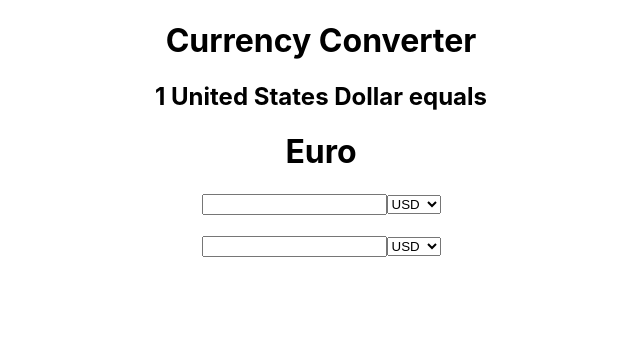
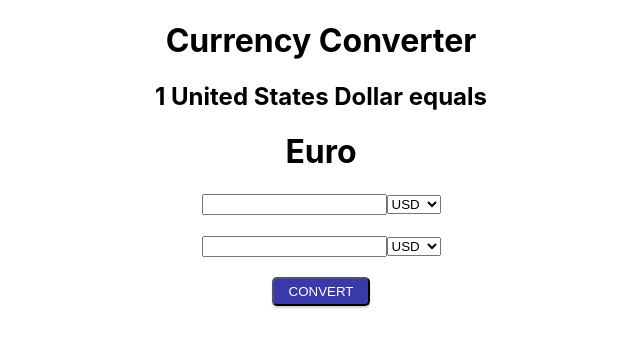
Before and after one commit to meghna2409/EZ-Money, a React (Create React App) app in the folder Project/EZMoney/reactapp/: page / in a window 1280 px wide. Shown: the top 346 px of the page, without its empty margins (319-959 px from the left). Built offline with nearby package versions, Linux system fonts and the light colour scheme.

Commit message:
button created and styled

```diff
--- a/Project/EZMoney/reactapp/src/App.js
+++ b/Project/EZMoney/reactapp/src/App.js
@@ -1,7 +1,25 @@
 import './App.css';
 import { useState } from 'react';
-import GroupButtons from './GroupButtons';
+import styled from 'styled-components';
 
+const Button = styled.button`
+  background-color: #3939ab;
+  color: white;
+  padding: 5px 15px;
+  border-radius: 5px;
+  outline: 0;
+  text-transform: uppercase;
+  cursor: pointer;
+  box-shadow: 0px 2px 2px lightgray;
+  transition: ease background-color 250ms;
+  &:hover {
+    background-color: #283593;
+  }
+`
+
+function click() {
+  alert("clicked");
+}
 function App() {
   const [data, setData] = useState(null)
   function getData(val) {
@@ -42,6 +60,9 @@ function App() {
       </select>
       <br></br>
       <br></br>
+      <Button onClick={click}>
+        Convert
+      </Button>
     </div>
   );
 }
```
Also changed, not shown: Project/EZMoney/reactapp/src/GroupButtons.js (deleted).
